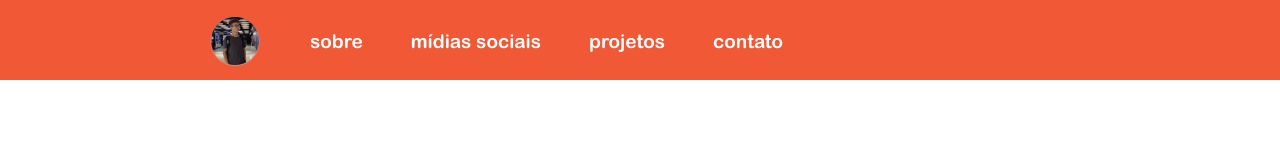
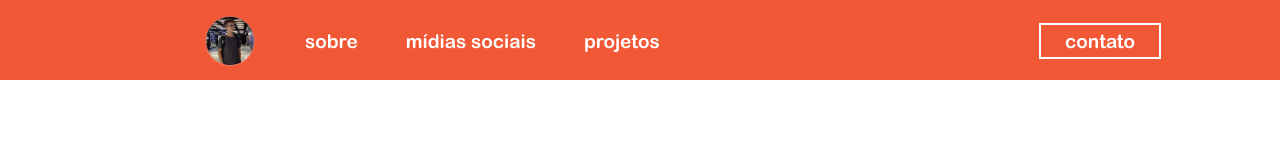
Before and after one commit to MarceloAfonso-dev/MarceloPage42, a plain HTML site: page pages/index.html in a window 1280 px wide. Shown: the top 160 px of the page. Drawn offline with Linux system fonts and the light colour scheme.

Commit message:
feat: efeito de cor txt main

```diff
--- a/pages/index.html
+++ b/pages/index.html
@@ -17,7 +17,9 @@
         <a class="cabecalho_info" href="sobre.html" target="_parent">sobre</a>
         <a class="cabecalho_info" href="midias_sociais.html" target="_parent">mídias sociais</a>
         <a class="cabecalho_info" href="projetos.html" target="_parent">projetos</a>
+        <div class="alinhamento_contato">
         <a class="cabecalho_contato" href="contato.html" target="_parent">contato</a>
+        </div>
       </main>
     </header>
   </body>
--- a/src/styles/index.css
+++ b/src/styles/index.css
@@ -27,11 +27,12 @@ body {
 main{
   box-sizing: border-box;
   display: flex;
-  align-items: center
+  align-items: center;
+  height: 100%;
 }
 .logo {
-  padding: 16px 0 0 210px;
-  margin: 0 26px 0 0;
+  padding: 16px 0 0 15%;
+  margin: 0 26px 14px 0;
 }
 .cabecalho_info {
   margin: 16px 0 0 0;
@@ -40,7 +41,10 @@ main{
   text-decoration: none;
   color: #ffff;
   font: 19px Arial Rounded MT Bold;
-  padding: 0px 24px;
+  padding: 10px 24px 24px 24px;
+}
+.alinhamento_contato{
+  padding: 16px 0 14px 26%;
 }
 .cabecalho_contato{
     margin: 16px 0 0 0;
@@ -49,5 +53,20 @@ main{
     text-decoration: none;
     color: #ffff;
     font: 19px Arial Rounded MT Bold;
-    padding: 0px 24px;
+    padding: 5px 24px;
+
+    border-style: solid;
+    border-width: 2px;
+    border-color: #ffff;
 }
+.cabecalho_contato:hover{
+  background-color: #ffff;
+  transition: 0.5s;
+  color: #f15836;
+}
+.cabecalho_info:hover{
+  position: relative;
+  padding: 26px 0 14px 0;
+  margin: 0px;
+  border-bottom: 4px solid #fff;
+}
```
